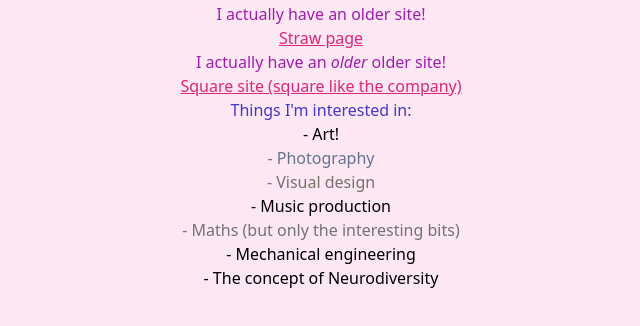
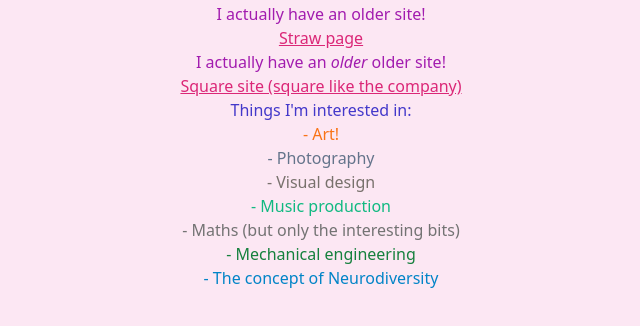
Before and after one commit to cardfox/my-portfolio, a plain HTML site: page index.html in a window 1280 px wide. Shown: the part 382-708 px from the top of the page, without its empty margins (319-959 px from the left). Drawn offline with nearby package versions, Linux system fonts and the light colour scheme.

Commit message:
made colours work

```diff
--- a/index.html
+++ b/index.html
@@ -15,12 +15,12 @@
 		<p class="text-fuchsia-700">I actually have an <span class="italic">older</span> older site!</p>
 		<a href="https://cardfox.square.site/" class="text-pink-600 underline hover:text-rose-400">Square site (square like the company)</a>
 		<p class="text-indigo-700 text-2md">Things I'm interested in:</p>
-			<p class="text-mauve-500">- Art!</p>
+			<p class="text-orange-500">- Art!</p>
 			<p class="text-slate-500">- Photography</p>
 			<p class="text-stone-500">- Visual design</p>
-			<p class="text-olive-500">- Music production</p>
+			<p class="text-emerald-500">- Music production</p>
 			<p class="text-neutral-500">- Maths (but only the interesting bits)</p>
-			<p class="text-mauve-700">- Mechanical engineering</p>
-			<p class="text-mist-500">- The concept of Neurodiversity</p>
+			<p class="text-green-700">- Mechanical engineering</p>
+			<p class="text-sky-600">- The concept of Neurodiversity</p>
 	</body>
 </html>
```
